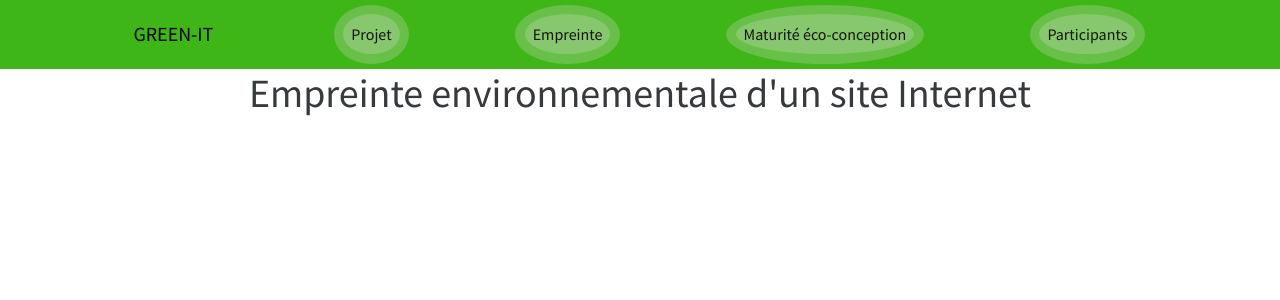
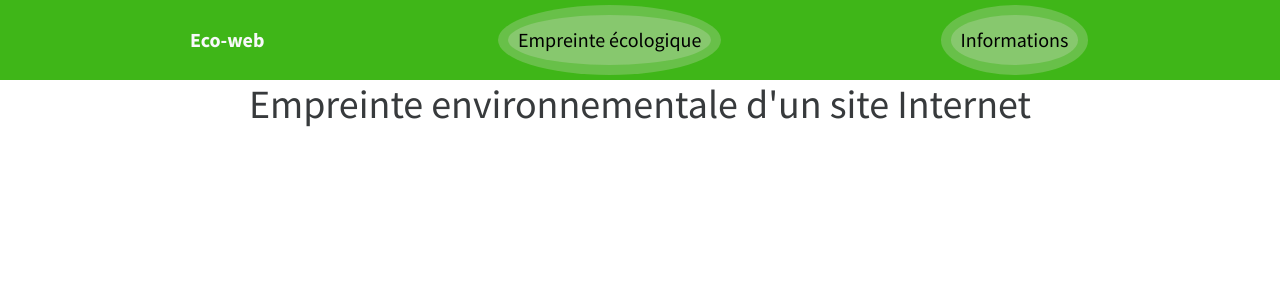
Before and after one commit to Froma91/Environmental-footprint-, a Vue app: page / in a window 1280 px wide. Shown: the top 300 px of the page. Built offline with nearby package versions, Linux system fonts and the light colour scheme.

Commit message:
création de la navbar

```diff
--- a/src/components/NavComp.vue
+++ b/src/components/NavComp.vue
@@ -1,18 +1,14 @@
 <template>
   <nav class="navbar navbar-expand-lg bg-success">
     <div class="container justify-content-around">
-      <a class="navbar-brand">GREEN-IT</a>
+      <router-link to="/" class="navbar-brand text-light fw-bold">Eco-web</router-link>
       <router-link to="/" class="nav-link active" aria-current="page">
-        <a class="nav-link active">Projet</a>
+        <a class="text-black nav-link active fs-5">Empreinte écologique</a>
       </router-link>
 
-      <router-link to="/empreinte" class="nav-link"><a class="nav-link">Empreinte</a> </router-link>
-
-      <router-link to="/maturite" class="nav-link"
-        ><a class="nav-link">Maturité éco-conception</a>
+      <router-link to="/empreinte" class="nav-link"
+        ><a class="text-black nav-link fs-5">Informations</a>
       </router-link>
-
-      <router-link to="/about" class="nav-link"><a class="nav-link">Participants</a> </router-link>
     </div>
   </nav>
 </template>
```
